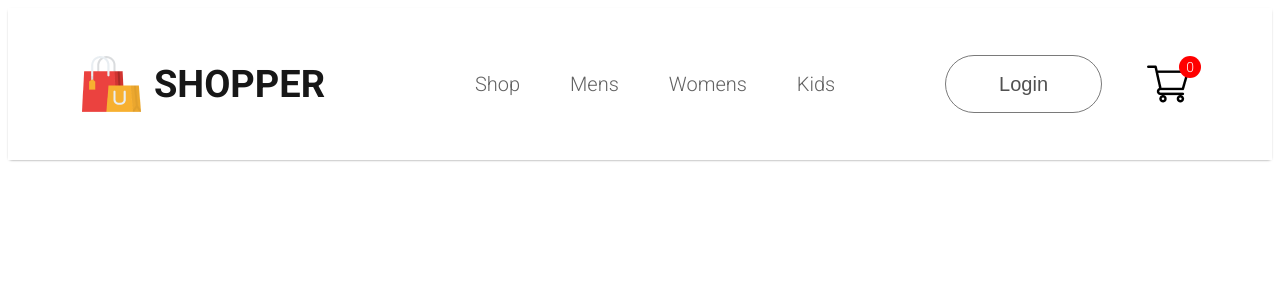
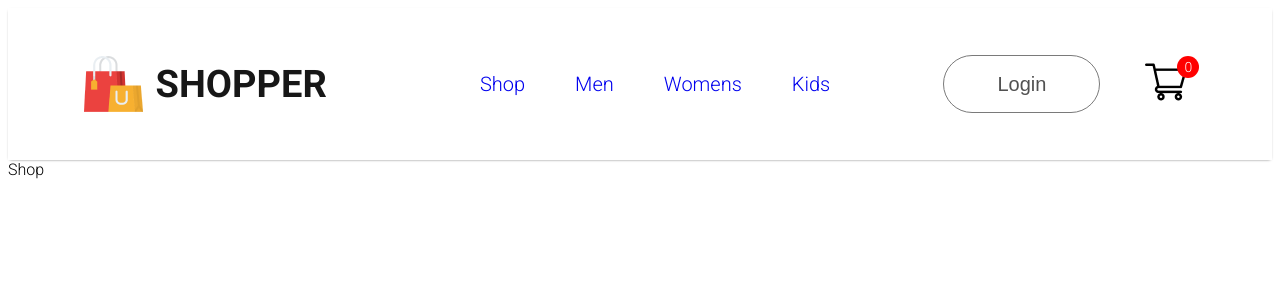
Before and after one commit to Faiznhmd/Ecommerce_react, a React (Create React App) app: page / in a window 1280 px wide. Shown: the top 300 px of the page. Built offline with nearby package versions, Linux system fonts and the light colour scheme.

Commit message:
routes added in nav

```diff
--- a/package.json
+++ b/package.json
@@ -8,6 +8,7 @@
     "@testing-library/user-event": "^13.5.0",
     "react": "^18.2.0",
     "react-dom": "^18.2.0",
+    "react-router-dom": "^6.19.0",
     "react-scripts": "5.0.1",
     "web-vitals": "^2.1.4"
   },
--- a/src/App.js
+++ b/src/App.js
@@ -1,12 +1,37 @@
-import Navbar from './components/Navbar';
+import { BrowserRouter, Routes, Route } from 'react-router-dom';
+
+import Navbar from './components/navbar/Navbar.jsx';
+
+import Shop from './pages/Shop';
+import Shopcategory from './pages/Shopcategory';
+import Product from './pages/Product';
+import Cart from './pages/Cart';
+import LoginSignUp from './pages/LoginSignUp';
 
 import './App.css';
 
 function App() {
   return (
-    <div className="App">
+    <BrowserRouter>
       <Navbar />
-    </div>
+      <Routes>
+        <Route path="/" element={<Shop />} />
+
+        <Route path="/mens" element={<Shopcategory category="mens" />} />
+
+        <Route path="/womens" element={<Shopcategory category="womens" />} />
+
+        <Route path="/kids" element={<Shopcategory category="kids" />} />
+
+        <Route path="/product" element={<Product />}>
+          <Route path=":productId" element={<Product />} />
+        </Route>
+
+        <Route path="/cart" element={<Cart />} />
+
+        <Route path="/login" element={<LoginSignUp />} />
+      </Routes>
+    </BrowserRouter>
   );
 }
 
--- a/src/components/Navbar.jsx
+++ /dev/null
@@ -1,55 +0,0 @@
-import logo from '../Assets/logo.png';
-import cart_icon from '../Assets/cart_icon.png';
-
-import './Navbar.css';
-import { useState } from 'react';
-
-const Navbar = () => {
-  const [menu, SetMenu] = useState('shop');
-
-  return (
-    <div className="navbar">
-      <div className="nav_logo">
-        <img src={logo} alt="" />
-        <p>SHOPPER</p>
-      </div>
-      <ul className="nav_menu">
-        <li
-          onClick={() => {
-            SetMenu('Shop');
-          }}
-        >
-          Shop {menu === 'Shop' ? <hr /> : <></>}
-        </li>
-        <li
-          onClick={() => {
-            SetMenu('Mens');
-          }}
-        >
-          Mens {menu === 'Mens' ? <hr /> : <></>}
-        </li>
-        <li
-          onClick={() => {
-            SetMenu('Womens');
-          }}
-        >
-          Womens {menu === 'Womens' ? <hr /> : <></>}
-        </li>
-        <li
-          onClick={() => {
-            SetMenu('Kids');
-          }}
-        >
-          Kids {menu === 'Kids' ? <hr /> : <></>}
-        </li>
-      </ul>
-      <div className="nav_login_cart">
-        <button>Login</button>
-        <img src={cart_icon} alt="" />
-        <div className="nav_cart_count">0</div>
-      </div>
-    </div>
-  );
-};
-
-export default Navbar;
--- /dev/null
+++ b/src/components/navbar/Navbar.jsx
@@ -0,0 +1,74 @@
+import { useState } from 'react';
+import { Link } from 'react-router-dom';
+
+import logo from '../../Assets/logo.png';
+import cart_icon from '../../Assets/cart_icon.png';
+
+import './Navbar.css';
+
+const Navbar = () => {
+  const [menu, SetMenu] = useState('shop');
+
+  return (
+    <div className="navbar">
+      <div className="nav_logo">
+        <img src={logo} alt="" />
+        <p>SHOPPER</p>
+      </div>
+      <ul className="nav_menu">
+        <li
+          onClick={() => {
+            SetMenu('Shop');
+          }}
+        >
+          <Link style={{ textDecoration: 'none' }} to="/">
+            Shop
+          </Link>
+          {menu === 'Shop' ? <hr /> : <></>}
+        </li>
+        <li
+          onClick={() => {
+            SetMenu('Mens');
+          }}
+        >
+          <Link style={{ textDecoration: 'none' }} to="/mens">
+            Men
+          </Link>
+          {menu === 'Mens' ? <hr /> : <></>}
+        </li>
+        <li
+          onClick={() => {
+            SetMenu('Womens');
+          }}
+        >
+          <Link style={{ textDecoration: 'none' }} to="/womens">
+            Womens
+          </Link>
+          {menu === 'Womens' ? <hr /> : <></>}
+        </li>
+        <li
+          onClick={() => {
+            SetMenu('Kids');
+          }}
+        >
+          <Link style={{ textDecoration: 'none' }} to="/kids">
+            Kids
+          </Link>{' '}
+          {menu === 'Kids' ? <hr /> : <></>}
+        </li>
+      </ul>
+      <div className="nav_login_cart">
+        <Link to="/login">
+          <button>Login</button>
+        </Link>
+        <Link to="/cart">
+          <img src={cart_icon} alt="" />
+        </Link>
+
+        <div className="nav_cart_count">0</div>
+      </div>
+    </div>
+  );
+};
+
+export default Navbar;
--- /dev/null
+++ b/src/pages/Cart.jsx
@@ -0,0 +1,5 @@
+const Cart = () => {
+  return <div>Cart</div>;
+};
+
+export default Cart;
--- /dev/null
+++ b/src/pages/LoginSignUp.jsx
@@ -0,0 +1,5 @@
+const LoginSignUp = () => {
+  return <div>LoginSignUp</div>;
+};
+
+export default LoginSignUp;
--- /dev/null
+++ b/src/pages/Product.jsx
@@ -0,0 +1,7 @@
+import React from 'react';
+
+const Product = () => {
+  return <div>Product</div>;
+};
+
+export default Product;
--- /dev/null
+++ b/src/pages/Shop.jsx
@@ -0,0 +1,7 @@
+import './Shop.css';
+
+const Shop = () => {
+  return <div>Shop</div>;
+};
+
+export default Shop;
--- /dev/null
+++ b/src/pages/Shopcategory.jsx
@@ -0,0 +1,5 @@
+const Shopcategory = () => {
+  return <div>Shopcategory</div>;
+};
+
+export default Shopcategory;
```
Also changed, not shown: src/components/navbar/Navbar.css (renamed from src/components/Navbar.css), src/components/navbar/hero/Hero.jsx (added), src/pages/Shop.css (added), 1 other file (tests, documents, lock files or other folders).
